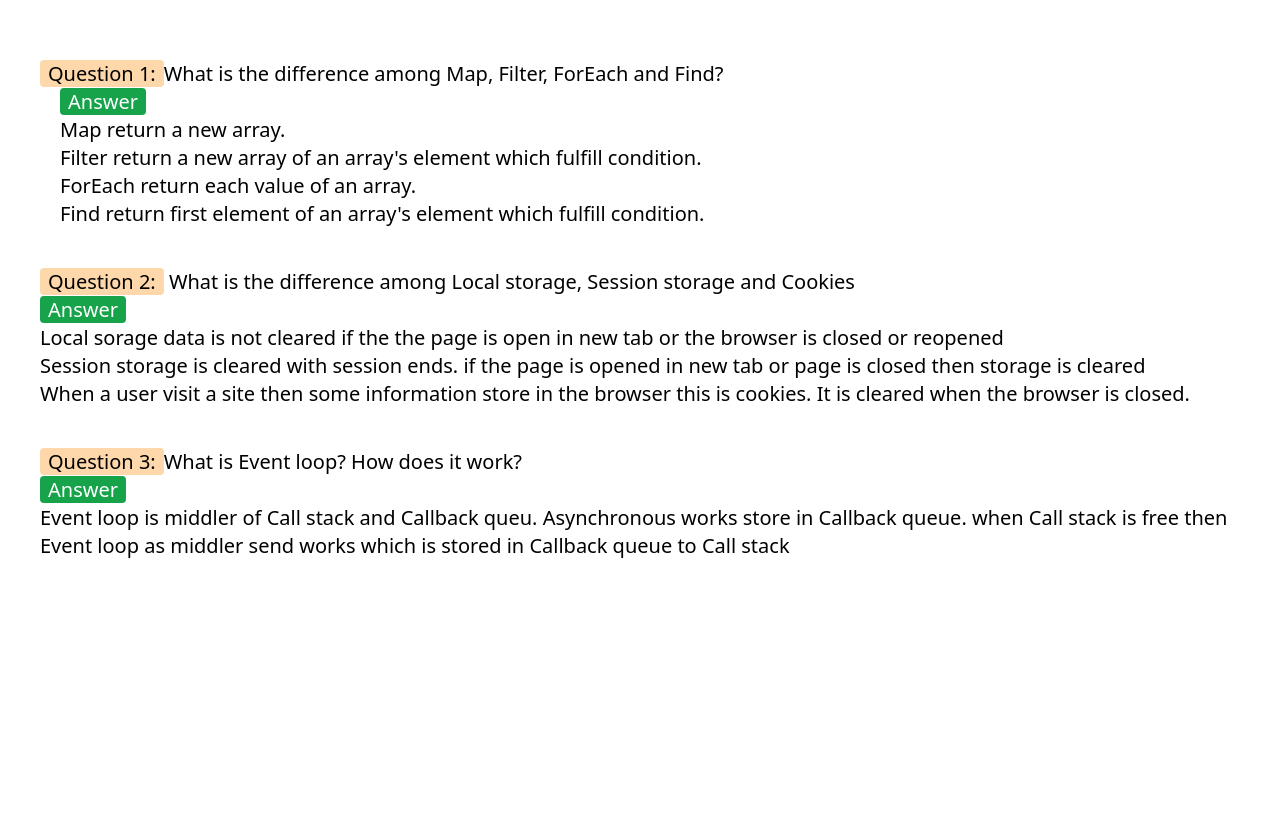
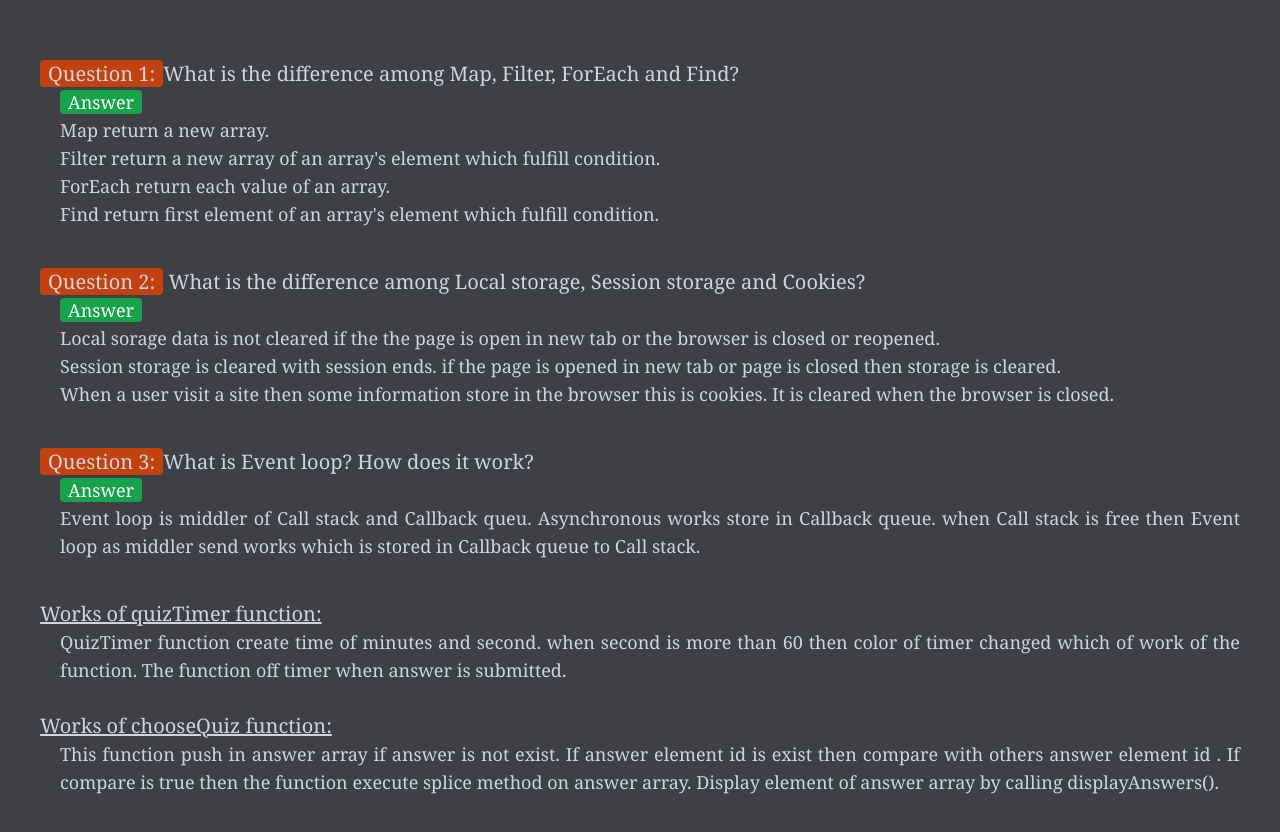
Before and after one commit to Iqubal905/quiz-hero, a plain HTML site: page blog.html in a window 1280 px wide. Before the commit the page ends 800 px from the top, so only its background shows below. Drawn offline with nearby package versions, Linux system fonts and the light colour scheme.

Commit message:
addFunctionWork

```diff
--- a/blog.html
+++ b/blog.html
@@ -7,18 +7,25 @@
     <title>My Blog</title>
     <script src="https://cdn.tailwindcss.com"></script>
 </head>
-<body class="m-10">
+<body class="m-10 bg-zinc-700 font-serif text-justify text-slate-300">
    <div class="py-5">
-    <h2 class="text-xl"><span class="bg-orange-200 px-2 rounded">Question 1:</span>What is the difference among Map, Filter, ForEach and Find?</h2>
-    <p class="text-xl ml-5"><span class="bg-green-600 text-white px-2 rounded">Answer</span> <br> Map return a new array. <br> Filter return a new array of an array's element which fulfill condition.<br> ForEach return each value of an array. <br> Find return first element of an array's element which fulfill condition.</p>
+    <h2 class="text-xl"><span class="bg-orange-700 px-2 rounded">Question 1:</span>What is the difference among Map, Filter, ForEach and Find?</h2>
+    <p class="text-lg ml-5"><span class="bg-green-600 text-white px-2 rounded">Answer</span> <br> Map return a new array. <br> Filter return a new array of an array's element which fulfill condition.<br> ForEach return each value of an array. <br> Find return first element of an array's element which fulfill condition.</p>
    </div>
    <div class="text-xl py-5">
-    <h2><span class="bg-orange-200 px-2 rounded">Question 2:</span> What is the difference among Local storage, Session storage and Cookies</h2>
-    <p><span class="bg-green-600 text-white px-2 rounded">Answer</span> <br> Local sorage data is not cleared if the the page is open in new tab or the browser is closed or reopened <br> Session storage is cleared with session ends. if the page is opened in new tab  or  page is closed then storage is cleared <br>When a user visit a site then some information store in the browser this is cookies. It is cleared when the browser is closed.</p>
+    <h2><span class="bg-orange-700 px-2 rounded">Question 2:</span> What is the difference among Local storage, Session storage and Cookies?</h2>
+    <p class="text-lg ml-5"><span class="bg-green-600 text-white px-2 rounded">Answer</span> <br> Local sorage data is not cleared if the the page is open in new tab or the browser is closed or reopened. <br> Session storage is cleared with session ends. if the page is opened in new tab  or  page is closed then storage is cleared. <br>When a user visit a site then some information store in the browser this is cookies. It is cleared when the browser is closed.</p>
    </div>
    <div class="text-xl py-5">
-    <h2><span class="bg-orange-200 px-2 rounded">Question 3:</span>What is Event loop? How does it work? </h2>
-    <p><span class="bg-green-600 text-white px-2 rounded">Answer</span><br>Event loop is middler of Call stack and Callback queu. Asynchronous works store in Callback queue. when Call stack is free then Event loop as middler send works which is stored in Callback queue to Call stack</p>
+    <h2><span class="bg-orange-700 px-2 rounded">Question 3:</span>What is Event loop? How does it work? </h2>
+    <p class="text-lg ml-5"><span class="bg-green-600 text-white px-2 rounded">Answer</span><br>Event loop is middler of Call stack and Callback queu. Asynchronous works store in Callback queue. when Call stack is free then Event loop as middler send works which is stored in Callback queue to Call stack.</p>
+   </div>
+   <div class="text-xl py-5">
+    <h2 class="underline">Works of quizTimer function:</h2>
+    <p class="text-lg ml-5"> QuizTimer function create time of minutes and second. when second is more than 60 then color of timer changed which of work of the function. The function off timer when answer is submitted.  </p>
+    <br>
+    <h2 class="underline">Works of chooseQuiz function:</h2>
+    <p class="text-lg ml-5">This function push in  answer array if answer is not exist. If answer element id is exist then compare  with others answer element id . If compare is true then the function execute  splice  method on answer array. Display  element of answer array by calling displayAnswers(). </p>
    </div>
 </body>
 </html>
```
